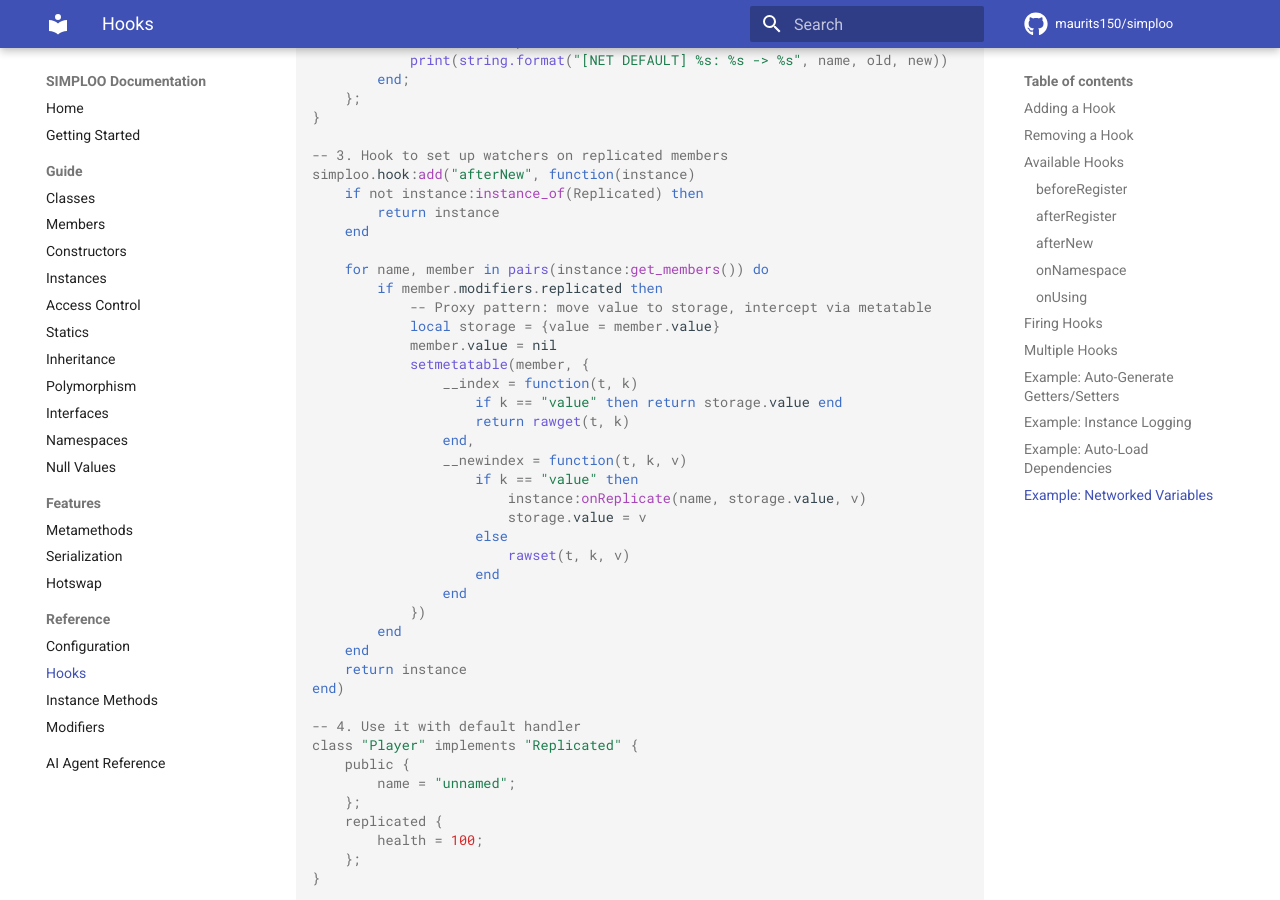
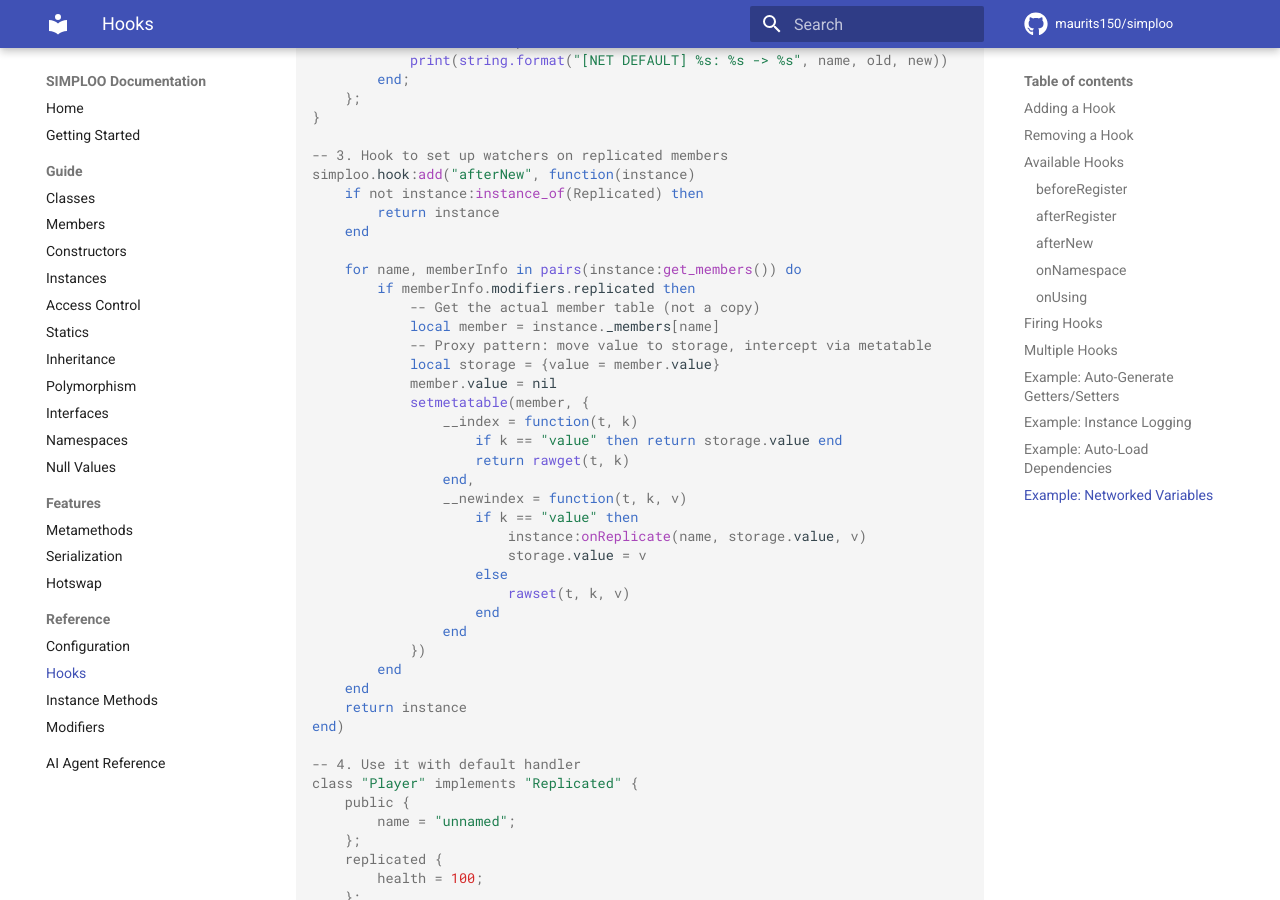
Before and after one commit to maurits150/simploo, an MkDocs documentation site: the page built from docs/reference/hooks.md, in a window 1280 px wide and 900 px high, scrolled down 6197 px. Built offline with MkDocs 1.6.1 and Material for MkDocs 9.7.7, drawn with Linux system fonts in a browser that asks for light colours; comment, search, counter and statistics services are not loaded.

Commit message:
Update replication example to use _members directly
get_members() now returns a copy, so proxy pattern must
access instance._members[name] for the actual member table.

```diff
--- a/docs/reference/hooks.md
+++ b/docs/reference/hooks.md
@@ -316,8 +316,10 @@ simploo.hook:add("afterNew", function(instance)
         return instance
     end
 
-    for name, member in pairs(instance:get_members()) do
-        if member.modifiers.replicated then
+    for name, memberInfo in pairs(instance:get_members()) do
+        if memberInfo.modifiers.replicated then
+            -- Get the actual member table (not a copy)
+            local member = instance._members[name]
             -- Proxy pattern: move value to storage, intercept via metatable
             local storage = {value = member.value}
             member.value = nil
```
